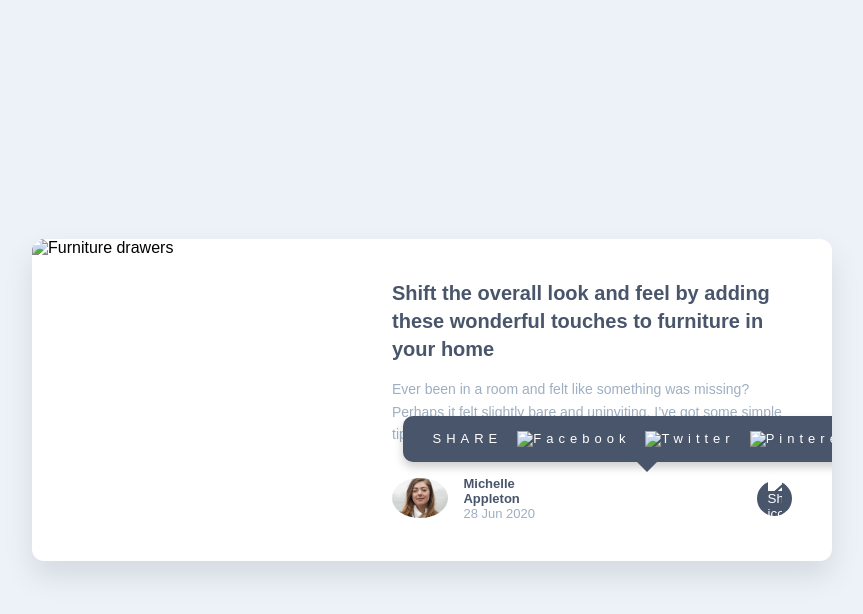
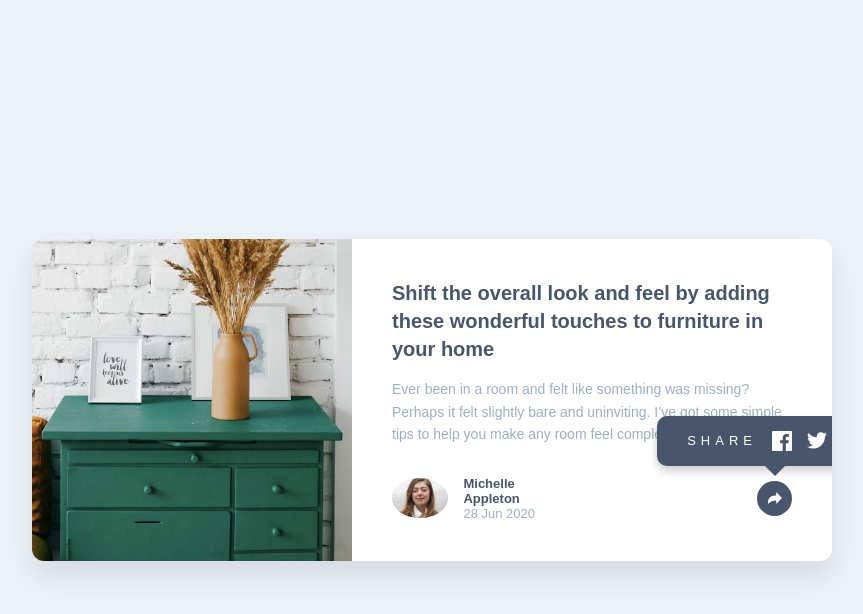
Before and after one commit to gargi11garad/Frontend-practice2, a plain HTML site: page index.html in a window 1280 px wide. Both pictures are taken after a click on the button 982 px from the left and 498 px from the top of the page. Shown: the whole page, without its empty margins (208-1071 px from the left). Drawn offline with Linux system fonts and the light colour scheme; files whose address does not match are found by name.

Commit message:
Update index.html

```diff
--- a/index.html
+++ b/index.html
@@ -192,7 +192,7 @@
 <body>
 
   <div class="card">
-    <img src="images/drawers.jpg" alt="Furniture drawers">
+    <img src="drawers.jpg" alt="Furniture drawers">
 
     <div class="card-content">
       <h3>Shift the overall look and feel by adding these wonderful touches to furniture in your home</h3>
@@ -209,14 +209,14 @@
         </div>
 
         <button class="share-btn" id="shareBtn">
-          <img src="images/icon-share.svg" alt="Share icon">
+          <img src="icon-share.svg" alt="Share icon">
         </button>
 
         <div class="share-tooltip" id="shareTooltip">
           <span>SHARE</span>
-          <img src="images/icon-facebook.svg" alt="Facebook">
-          <img src="images/icon-twitter.svg" alt="Twitter">
-          <img src="images/icon-pinterest.svg" alt="Pinterest">
+          <img src="icon-facebook.svg" alt="Facebook">
+          <img src="icon-twitter.svg" alt="Twitter">
+          <img src="icon-pinterest.svg" alt="Pinterest">
         </div>
       </div>
     </div>
```
